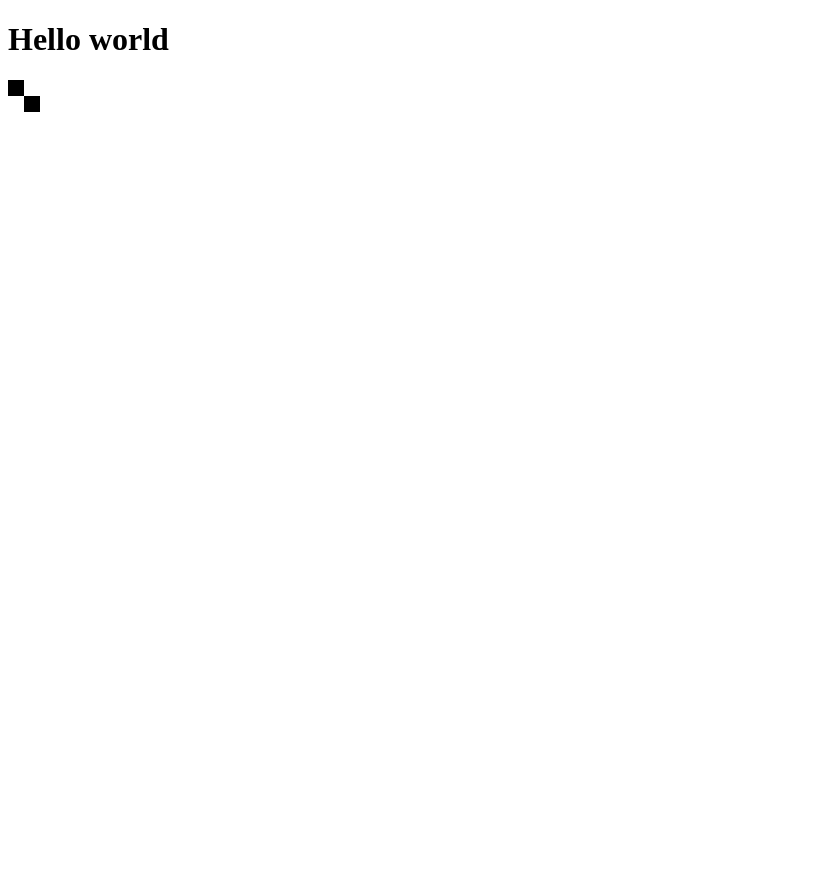
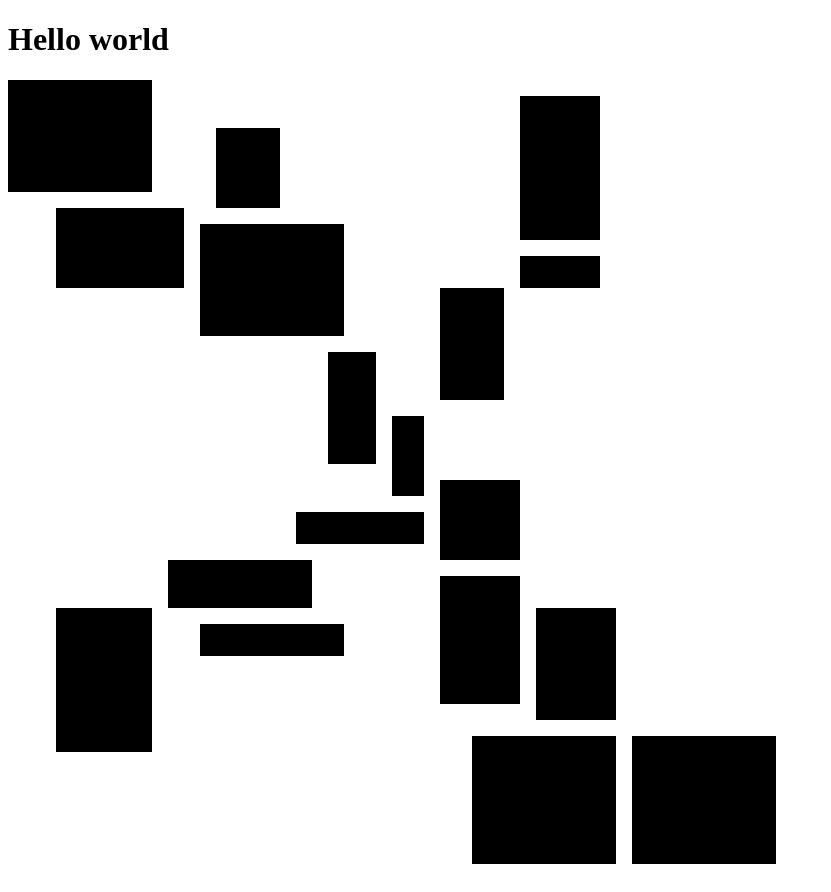
Before and after one commit to oscaralonsob/pgjs, a plain HTML site: page index.html in a window 1280 px wide. Shown: the whole page, without its empty margins (0-831 px from the left). Before the commit the page ends 800 px from the top, so only its background shows below. Drawn offline with Linux system fonts and the light colour scheme.

Commit message:
Draw: simple draw finished

```diff
--- a/index.html
+++ b/index.html
@@ -6,5 +6,5 @@
     <script type="module" src="src/index.js"></script>
     <h1>Hello world</h1>
 
-    <canvas id="canvas" width="500" height="500">
+    <canvas id="canvas" width="800" height="800">
 </html>
--- a/src/Draw/DrawRooms.js
+++ b/src/Draw/DrawRooms.js
@@ -8,9 +8,19 @@ class DrawRooms {
 
     execute(rooms, canvas) {
         let ctx = canvas.getContext('2d');
+        rooms.forEach(room => {
+            this.drawRoom(room, ctx);
+        });
 
-        ctx.putImageData(this.drawData(), 0, 0);
-        ctx.putImageData(this.drawData(), 16, 16);
+    }
+
+    drawRoom(room, ctx) {
+        let offset = 400;
+        for(let x = room.origin.x; x < room.end.x; x++) {
+            for(let y = room.origin.y; y < room.end.y; y++) {
+                ctx.putImageData(this.drawData(), offset - x*16, offset - y*16);
+            }
+        }
     }
 
     drawData() {
--- a/src/index.js
+++ b/src/index.js
@@ -5,7 +5,7 @@ import MoveRoomsGeneratorCommandHandler from './Generator/MoveRoomsGeneratorComm
 import DrawRooms from './Draw/DrawRooms.js'
 
 
-let rgc = RoomsGeneratorCommand.create(10, 2, 5);
+let rgc = RoomsGeneratorCommand.create(25, 2, 10);
 let rgch = RoomsGeneratorCommandHandler.create();
 
 let rooms = rgch.execute(rgc);
```
